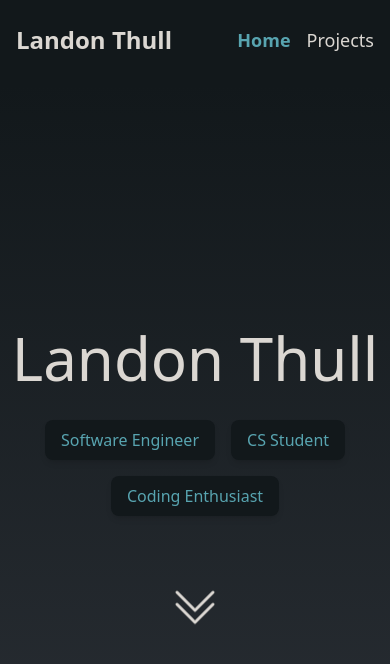
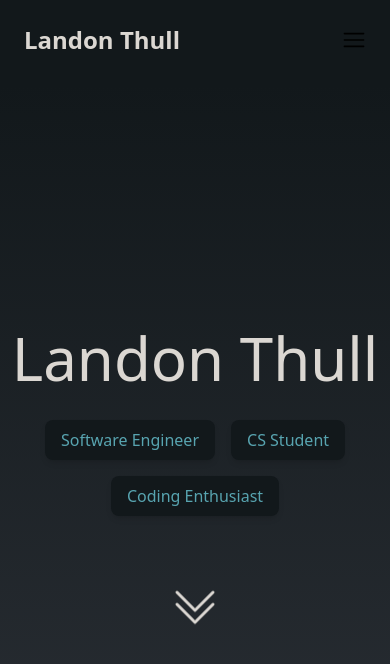
Before and after one commit to landon-thull/landonthull.com, a Next.js app: page / in a window 390 px wide. Shown: the top 664 px of the page. Built offline with nearby package versions, Linux system fonts and the light colour scheme.

Commit message:
feat: make header mobile friendly

```diff
--- a/src/components/Header.tsx
+++ b/src/components/Header.tsx
@@ -2,6 +2,8 @@
 
 import Link from "next/link";
 import {useState} from "react";
+import {RxHamburgerMenu} from "react-icons/rx";
+import {AiOutlineClose} from "react-icons/ai";
 
 type NavLink = {
   label: string;
@@ -21,6 +23,7 @@ const navLinks: NavLink[] = [
 ];
 
 const Header = () => {
+  const [openNav, setOpenNav] = useState<boolean>(false);
   const [active, setActive] = useState<string>(navLinks[0].link);
 
   const navItems = navLinks.map((link) => (
@@ -35,13 +38,23 @@ const Header = () => {
   ));
 
   return (
-      <header className="fixed w-screen top-0 z-50 h-20 px-4 bg-black flex justify-center">
-        <div className="max-w-7xl grow flex justify-between items-center">
+      <header className="fixed w-screen top-0 z-50 h-20 px-6 bg-black flex flex-wrap justify-center">
+        <div className="max-w-7xl grow h-20 flex justify-between items-center">
           <p className="text-timber text-2xl font-bold">Landon Thull</p>
-          <nav className="flex items-center gap-x-4">
+          <nav className="hidden md:flex items-center gap-x-4">
             {navItems}
           </nav>
+          <button onClick={() => setOpenNav(!openNav)} className={`inline-block md:hidden ${openNav ? "text-blue" : null}`}>
+            {openNav ? <AiOutlineClose className="w-6 h-6"/> :<RxHamburgerMenu className="w-6 h-6"/>}
+          </button>
         </div>
+        {
+          openNav ?
+              <nav className="flex grow-0 pb-4 gap-y-2 w-full flex-col md:hidden">
+                {navItems}
+              </nav> :
+              null
+        }
       </header>
   );
 }
```
